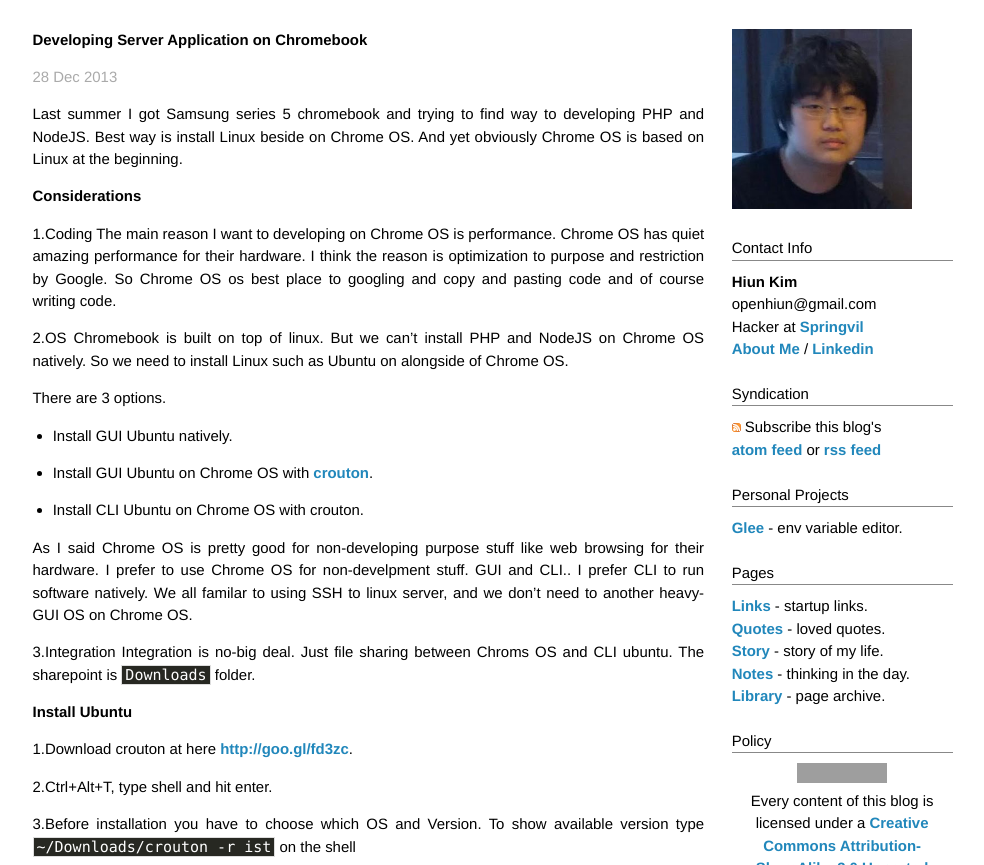
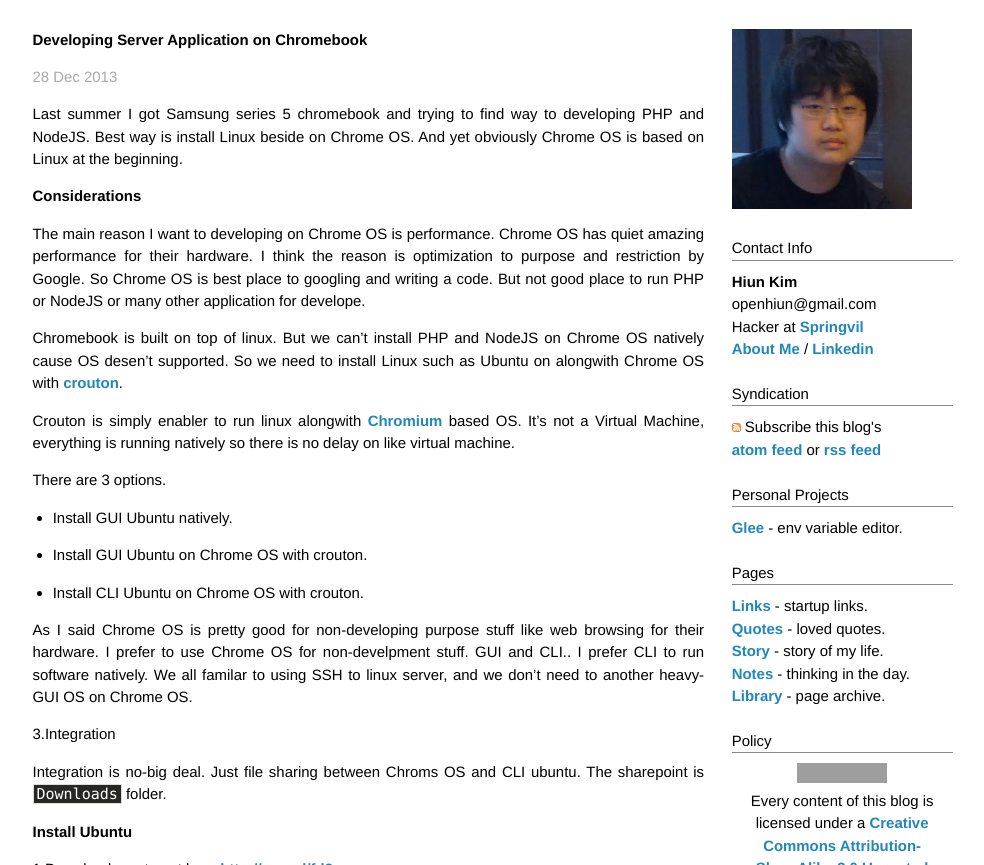
Before and after one commit to Gorski4123/openhiun.github.com, a Jekyll site: the page built from _posts/2013-12-28-developing-server-application-on-chromebook.md, in a window 1280 px wide and 900 px high, scrolled down 324 px, cut to the strip 35-900 px from the top of the window. Shown: the whole strip, without its empty margins (160-1144 px from the left). Built offline with Jekyll 4.4.1, drawn with Linux system fonts in a browser that asks for light colours; Markdown is read by kramdown in place of the engine named in the settings; comment, search, counter and statistics services are not loaded; grey boxes are pictures that could not be loaded.

Commit message:
Update 2013-12-28-developing-server-application-on-chromebook.md

```diff
--- a/_posts/2013-12-28-developing-server-application-on-chromebook.md
+++ b/_posts/2013-12-28-developing-server-application-on-chromebook.md
@@ -12,23 +12,24 @@ Best way is install Linux beside on Chrome OS. And yet obviously Chrome OS is ba
 
 ##Considerations
 
-1.Coding
-The main reason I want to developing on Chrome OS is performance. Chrome OS has quiet amazing performance for their hardware. I think the reason is optimization to purpose and restriction by Google. So Chrome OS os best place to googling and copy and pasting code and of course writing code.
+The main reason I want to developing on Chrome OS is performance. Chrome OS has quiet amazing performance for their hardware. I think the reason is optimization to purpose and restriction by Google. So Chrome OS is best place to googling and writing a code. But not good place to run PHP or NodeJS or many other application for develope.
 
-2.OS
-Chromebook is built on top of linux. But we can't install PHP and NodeJS on Chrome OS natively. So we need to install Linux such as Ubuntu on alongside of Chrome OS.
+Chromebook is built on top of linux. But we can't install PHP and NodeJS on Chrome OS natively cause OS desen't supported. So we need to install Linux such as Ubuntu on alongwith Chrome OS with [crouton](https://github.com/dnschneid/crouton).
+
+Crouton is simply enabler to run linux alongwith [Chromium](http://www.chromium.org) based OS. It's not a Virtual Machine, everything is running natively so there is no delay on like virtual machine.
 
 There are 3 options.
 
 - Install GUI Ubuntu natively.
 
-- Install GUI Ubuntu on Chrome OS with [crouton](https://github.com/dnschneid/crouton).
+- Install GUI Ubuntu on Chrome OS with crouton.
 
 - Install CLI Ubuntu on Chrome OS with crouton.
 
 As I said Chrome OS is pretty good for non-developing purpose stuff like web browsing for their hardware. I prefer to use Chrome OS for non-develpment stuff. GUI and CLI.. I prefer CLI to run software natively. We all familar to using SSH to linux server, and we don't need to another heavy-GUI OS on Chrome OS.
 
 3.Integration
+
 Integration is no-big deal. Just file sharing between Chroms OS and CLI ubuntu. The sharepoint is `Downloads` folder.
 
 ##Install Ubuntu
```
